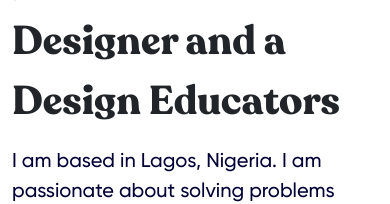
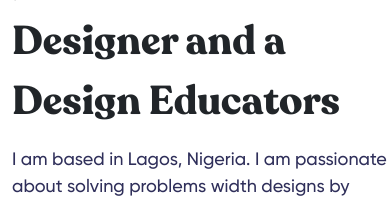
Before and after one commit to yhoungdev/Rae-portfolio, a website: page index.html in a window 390 px wide. Shown: the part 285-489 px from the top of the page. Drawn offline with nearby package versions, Linux system fonts and the light colour scheme; files whose address does not match are found by name.

Commit message:
adjustments

```diff
--- a/src/styles/index.scss
+++ b/src/styles/index.scss
@@ -231,7 +231,7 @@ header .container .head {
 .about {
     p {
         color: var(--title);
-        font-size: 20px;
+        font-size: 19px !important;
     }
 }
 
@@ -306,6 +306,11 @@ header .container .head {
             padding-right: 0;
             margin-top: 3em;
 
+            p{
+                font-size: 18px !important;
+                color: var(--text) !important;
+            }
+
 
         }
 
```
Also changed, not shown: src/styles/index.css, 1 other file.
